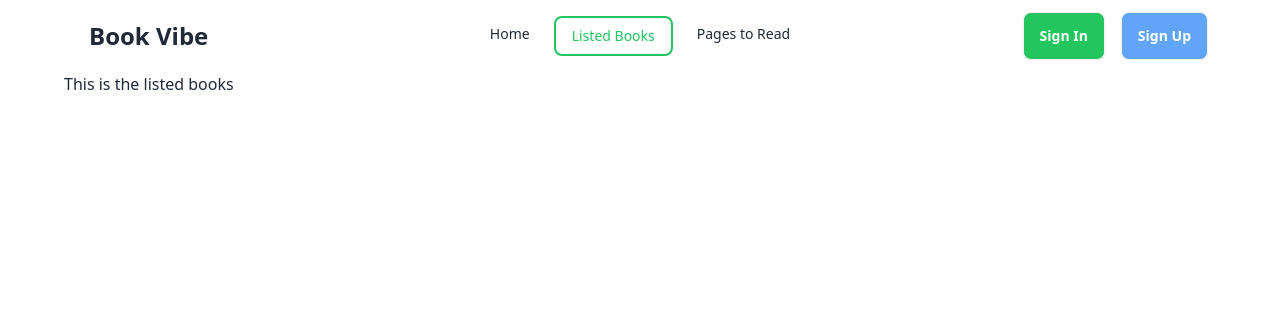
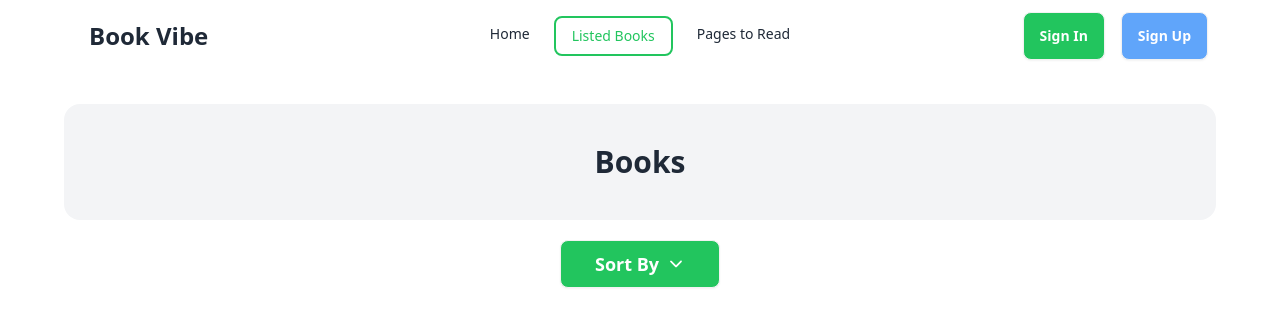
Before and after one commit to nazmul37290/book-vibe, a React (Vite) app: page /listedBooks in a window 1280 px wide. Shown: the top 326 px of the page. Built offline with nearby package versions, Linux system fonts and the light colour scheme.

Commit message:
implemented conditional adding to local storage

```diff
--- a/package.json
+++ b/package.json
@@ -16,6 +16,7 @@
     "react-dom": "^18.2.0",
     "react-icons": "^5.0.1",
     "react-router-dom": "^6.22.3",
+    "react-toastify": "^10.0.5",
     "sort-by": "^1.2.0"
   },
   "devDependencies": {
--- a/src/Layout/Root.jsx
+++ b/src/Layout/Root.jsx
@@ -1,11 +1,13 @@
 import { Outlet } from "react-router-dom";
 import Navbar from "../components/navbar/Navbar";
-
+import { ToastContainer, toast } from "react-toastify";
+import "react-toastify/dist/ReactToastify.css";
 const Root = () => {
   return (
     <div className="max-w-6xl mx-auto">
       <Navbar></Navbar>
       <Outlet></Outlet>
+      <ToastContainer></ToastContainer>
     </div>
   );
 };
--- a/src/components/Book details/BookDetails.jsx
+++ b/src/components/Book details/BookDetails.jsx
@@ -5,6 +5,7 @@ import {
   addToLocalStorage,
   getFromLocalStorage,
 } from "../../utils/localStorage";
+import { toast } from "react-toastify";
 
 const BookDetails = () => {
   const { bookId } = useParams();
@@ -24,7 +25,7 @@ const BookDetails = () => {
     const readed = getFromLocalStorage("read");
 
     if (readed.includes(bookId)) {
-      return alert("You have already read this book");
+      return toast.error("You have already read this book");
     }
     addToLocalStorage("wishlist", bookId);
   };
--- a/src/components/listed books/ListedBooks.jsx
+++ b/src/components/listed books/ListedBooks.jsx
@@ -1,7 +1,37 @@
+import { IoIosArrowDown } from "react-icons/io";
+
 const ListedBooks = () => {
   return (
-    <div>
-      <h1>This is the listed books </h1>
+    <div className="mt-8">
+      <h1 className="text-3xl text-center font-bold p-10 bg-gray-100 rounded-2xl">
+        Books
+      </h1>
+      <div className="flex justify-center mt-4">
+        <div className="dropdown dropdown-bottom">
+          <div
+            tabIndex={0}
+            role="button"
+            className="btn bg-green-500 w-40 text-white text-lg m-1"
+          >
+            Sort By <IoIosArrowDown />
+          </div>
+          <ul
+            tabIndex={0}
+            className="dropdown-content z-[1] menu p-2 shadow bg-base-100 rounded-box w-40 "
+          >
+            <li className="mx-auto">
+              <a>Rating</a>
+            </li>
+            <li className="mx-auto">
+              <a>Number of pages</a>
+            </li>
+            <li className="mx-auto">
+              <a>Published year</a>
+            </li>
+          </ul>
+        </div>
+      </div>
+      {/* tabs here */}
     </div>
   );
 };
--- a/src/utils/localStorage.js
+++ b/src/utils/localStorage.js
@@ -1,12 +1,15 @@
+import { toast } from "react-toastify";
+
 const addToLocalStorage = (section, item) => {
   const previousData = getFromLocalStorage(section);
   if (previousData.includes(item)) {
-    return alert("already added");
+    return toast.error("Already added");
   }
 
   const newData = [...previousData, item];
 
   localStorage.setItem(section, JSON.stringify(newData));
+  toast.success(`Added Book to ${section} successfully`);
 };
 
 const getFromLocalStorage = (section) => {
```
Also changed, not shown: 1 other file (tests, documents, lock files or other folders).
